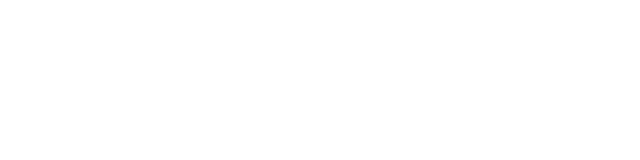
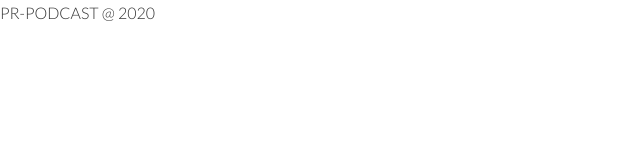
Before and after one commit to prpodcast/prpodcast.github.io, a React (Create React App) app: page / in a window 1280 px wide. Shown: the top 160 px of the page, without its empty margins (0-640 px from the left). Built offline with nearby package versions, Linux system fonts and the light colour scheme.

Commit message:
feat: update workflow

```diff
--- a/src/App.js
+++ b/src/App.js
@@ -3,7 +3,7 @@ import './App.css';
 function App() {
   return (
     <div className="App">
-
+      PR-PODCAST @ 2020
     </div>
   );
 }
```
